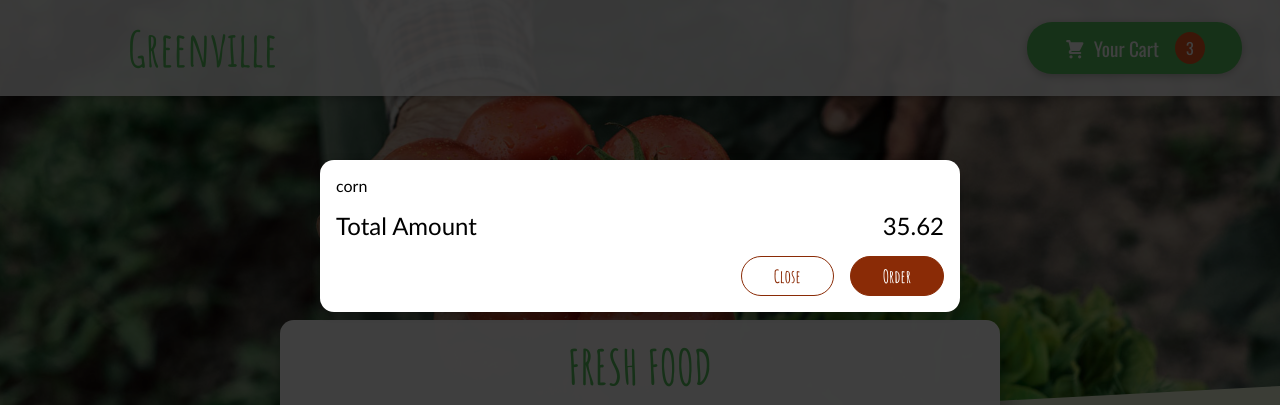
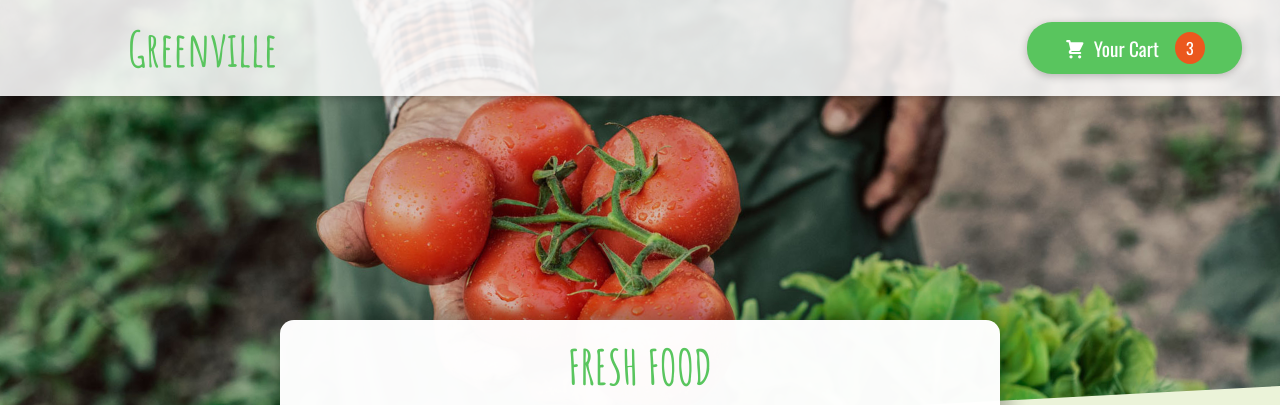
Before and after one commit to Bibusya/Food-ordering-app, a React (Create React App) app: page / in a window 1280 px wide. Shown: the top 405 px of the page. Built offline with nearby package versions, Linux system fonts and the light colour scheme; a web font is replaced by a local one.

Commit message:
Managing Cart & Modal State

```diff
--- a/public/index.html
+++ b/public/index.html
@@ -2,7 +2,16 @@
 <html lang="en">
   <head>
     <meta charset="utf-8" />
-    <link rel="icon" href="%PUBLIC_URL%/favicon.ico" />
+    <!-- <link rel="icon" href="%PUBLIC_URL%/favicon.ico" /> -->
+    <!--
+      Notice the use of %PUBLIC_URL% in the tags above.
+      It will be replaced with the URL of the `public` folder during the build.
+      Only files inside the `public` folder can be referenced from the HTML.
+
+      Unlike "/favicon.ico" or "favicon.ico", "%PUBLIC_URL%/favicon.ico" will
+      work correctly both with client-side routing and a non-root public URL.
+      Learn how to configure a non-root public URL by running `npm run build`.
+    -->
     <meta name="viewport" content="width=device-width, initial-scale=1" />
     <meta name="theme-color" content="#000000" />
     <meta
@@ -18,15 +27,7 @@
       href="https://fonts.googleapis.com/css2?family=Amatic+SC:wght@400;700&family=Oswald:wght@200;300;400&family=Snippet&display=swap"
       rel="stylesheet"
     />
-    <!--
-      Notice the use of %PUBLIC_URL% in the tags above.
-      It will be replaced with the URL of the `public` folder during the build.
-      Only files inside the `public` folder can be referenced from the HTML.
 
-      Unlike "/favicon.ico" or "favicon.ico", "%PUBLIC_URL%/favicon.ico" will
-      work correctly both with client-side routing and a non-root public URL.
-      Learn how to configure a non-root public URL by running `npm run build`.
-    -->
     <title>GreenVille</title>
   </head>
   <body>
--- a/src/App.js
+++ b/src/App.js
@@ -1,12 +1,21 @@
-import react from "react";
+import react, { useState } from "react";
 import Header from "./components/Layout/Header";
 import Meals from "./components/Meals/Meals";
 import Cart from "./components/Cart/Cart";
 function App() {
+  const [cartIsShown, setCartIsShown] = useState(false);
+
+  const showCartHandler = () => {
+    setCartIsShown(true);
+  };
+
+  const hideCartHandler = () => {
+    setCartIsShown(false);
+  };
   return (
     <>
-      <Cart />
-      <Header />
+      {cartIsShown && <Cart onClose={hideCartHandler} />}
+      <Header onShowCart={showCartHandler} />
       <main>
         <Meals />
       </main>
--- a/src/components/Cart/Cart.js
+++ b/src/components/Cart/Cart.js
@@ -3,7 +3,7 @@ import React from "react";
 import classes from "./Cart.module.css";
 import Modal from "../UI/Modal";
 
-const Cart = () => {
+const Cart = (props) => {
   const cartItems = (
     <ul className={classes["cart-items"]}>
       {[{ id: "m2", name: "corn", amount: 2, price: 12.99 }].map((item) => (
@@ -12,14 +12,16 @@ const Cart = () => {
     </ul>
   );
   return (
-    <Modal>
+    <Modal onClose={props.onClose}>
       {cartItems}
       <div className={classes.total}>
         <span>Total Amount</span>
         <span>35.62</span>
       </div>
       <div className={classes.actions}>
-        <button className={classes["button--alt"]}>Close</button>
+        <button className={classes["button--alt"]} onClick={props.onClose}>
+          Close
+        </button>
         <button className={classes.button}>Order</button>
       </div>
     </Modal>
--- a/src/components/Layout/Header.js
+++ b/src/components/Layout/Header.js
@@ -8,7 +8,7 @@ const Header = (props) => {
     <>
       <header className={classes.header}>
         <h1>Greenville</h1>
-        <HeaderCartButton />
+        <HeaderCartButton onShowCart={props.onShowCart} />
       </header>
       <div className={classes["main-image"]}>
         <img src={MealsImage} alt="a table full of delicious food" />
--- a/src/components/Layout/HeaderCartButton.js
+++ b/src/components/Layout/HeaderCartButton.js
@@ -3,9 +3,9 @@ import React from "react";
 import classes from "./HeaderCartButton.module.css";
 import CartIcon from "../Cart/CartIcon.js";
 
-const HeaderCartButton = () => {
+const HeaderCartButton = (props) => {
   return (
-    <button className={classes.button}>
+    <button className={classes.button} onClick={props.onShowCart}>
       <span className={classes.icon}>
         <CartIcon />
       </span>
--- a/src/components/UI/Modal.js
+++ b/src/components/UI/Modal.js
@@ -3,8 +3,8 @@ import ReactDOM from "react-dom";
 
 import classes from "./Modal.module.css";
 
-const Backdrop = () => {
-  return <div className={classes.backdrop} />;
+const Backdrop = (props) => {
+  return <div className={classes.backdrop} onClick={props.onClose} />;
 };
 
 const ModalOverlay = (props) => {
@@ -20,7 +20,10 @@ const portalElement = document.getElementById("overlays");
 const Modal = (props) => {
   return (
     <>
-      {ReactDOM.createPortal(<Backdrop />, portalElement)}
+      {ReactDOM.createPortal(
+        <Backdrop onClose={props.onClose} />,
+        portalElement
+      )}
       {ReactDOM.createPortal(
         <ModalOverlay>{props.children}</ModalOverlay>,
         portalElement
```
Also changed, not shown: 1 other file (tests, documents, lock files or other folders).
